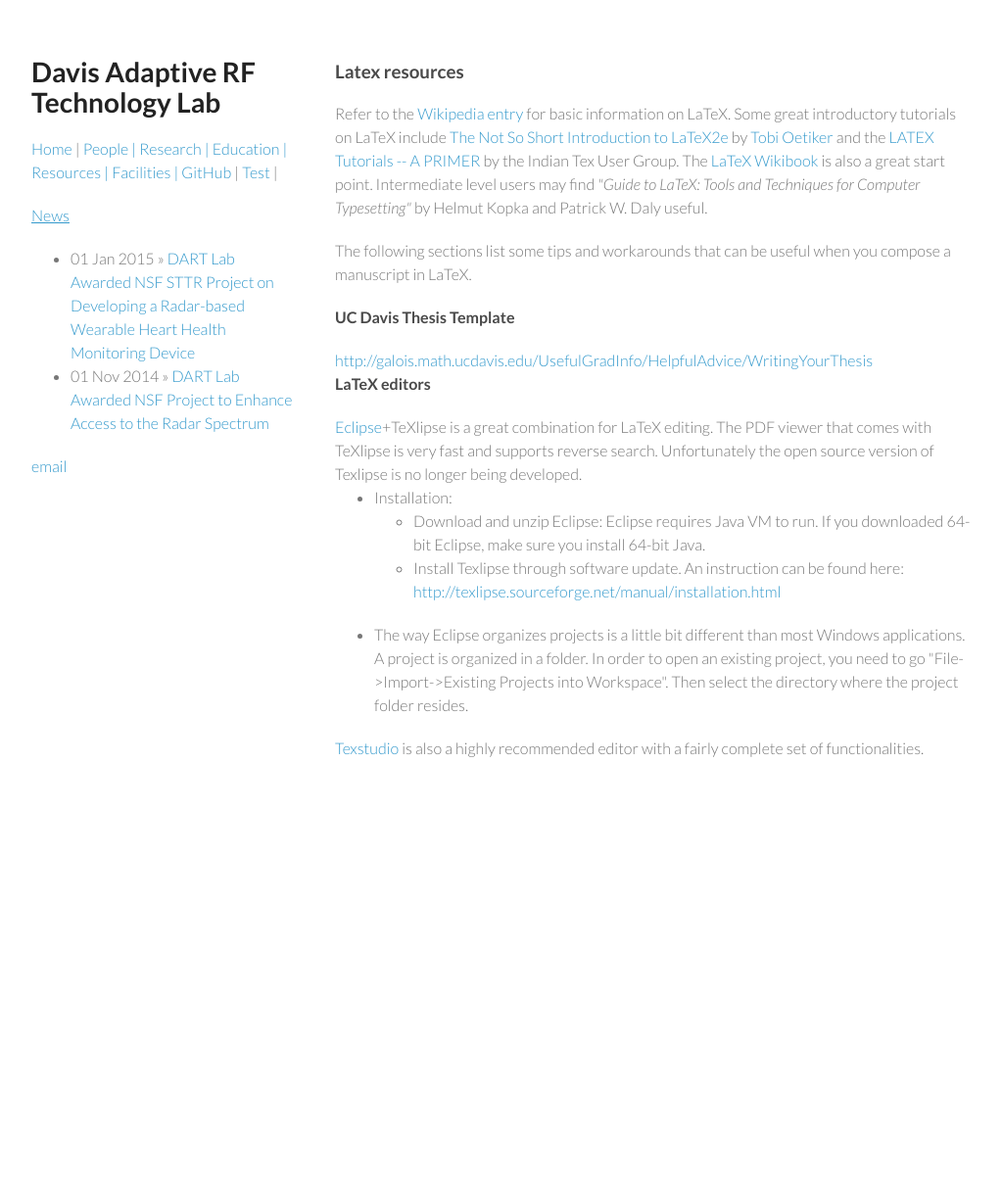
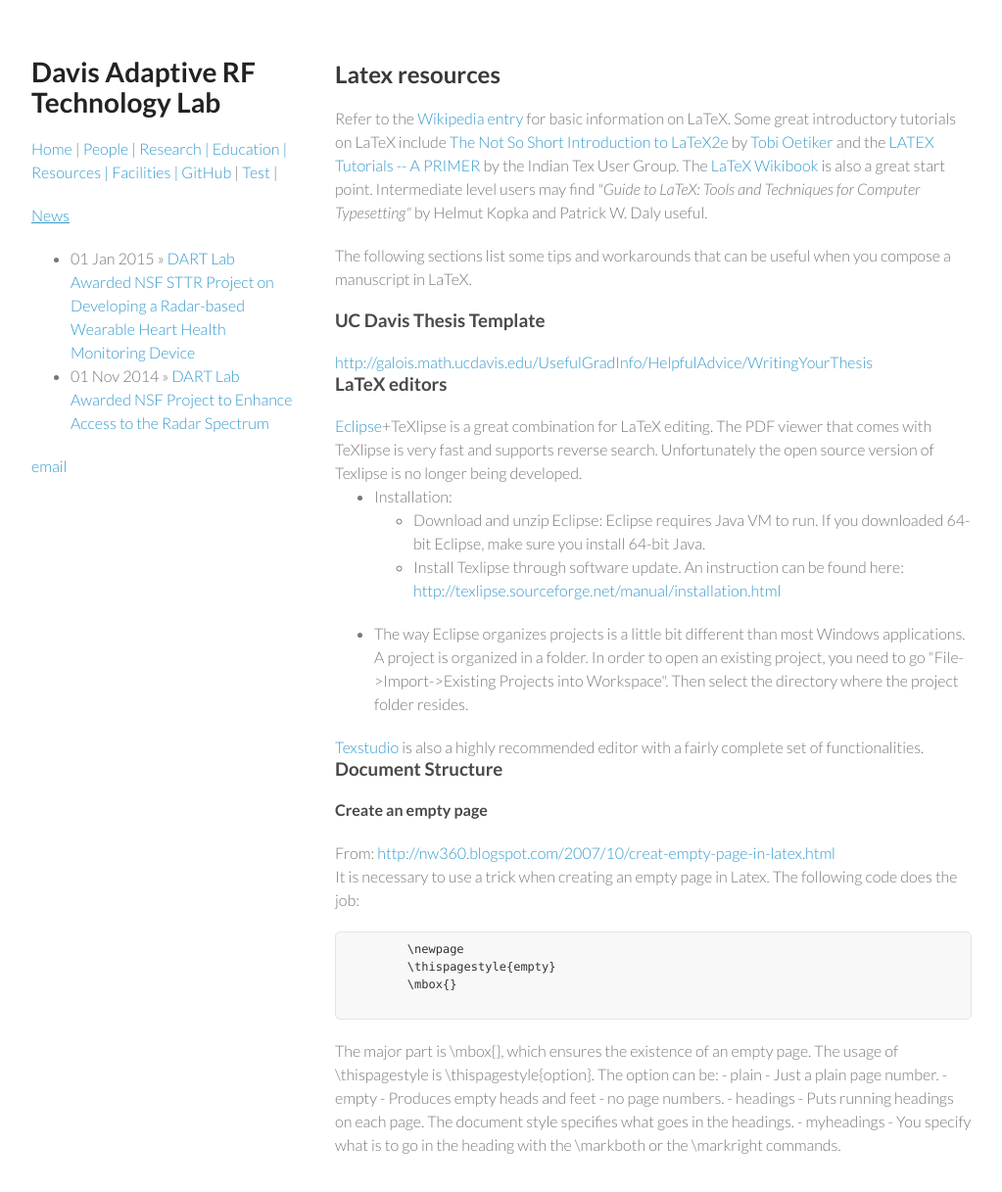
Before and after one commit to ucdart/ucdart.github.io, a Jekyll site: the page built from resources/latex.html, in a window 1280 px wide and 1231 px high. Shown: the top 1217 px of the window at 98% size, without its empty margins (128-1151 px from the left). Built offline with Jekyll 4.4.1, drawn with Linux system fonts in a browser that asks for light colours.

Commit message:
Updated latex.html

```diff
--- a/resources/latex.html
+++ b/resources/latex.html
@@ -4,7 +4,7 @@ title: Latex resources
 published: true
 ---
 
-<h3> {{ page.title}} </h3>
+<h2> {{ page.title}} </h2>
 <p>
 Refer to the <a class="ext" href="http://en.wikipedia.org/wiki/LaTeX">Wikipedia entry</a> for basic information on LaTeX. Some great introductory tutorials on LaTeX include <a class="ext" href="http://tobi.oetiker.ch/lshort/lshort.pdf">The Not So Short Introduction to LaTeX2e</a> by <a class="ext" href="http://tobi.oetiker.ch/hp/">Tobi Oetiker</a> and the <a href="https://www.tug.org/twg/mactex/tutorials/ltxprimer-1.0.pdf" target="_blank">LATEX Tutorials -- A PRIMER</a> by the Indian Tex User Group. The <a class="ext" href="http://en.wikibooks.org/wiki/LaTeX">LaTeX Wikibook</a> is also a great start point. Intermediate level users may find <em>"Guide to LaTeX: Tools and Techniques for Computer Typesetting"</em> by Helmut Kopka and Patrick W. Daly useful.<br/>
 </p>
@@ -13,11 +13,10 @@ Refer to the <a class="ext" href="http://en.wikipedia.org/wiki/LaTeX">Wikipedia
 The following sections list some tips and workarounds that can be useful when you compose a manuscript in LaTeX.<br/>
 </p>
 
-<h4> UC Davis Thesis Template </h4>
+<h3> UC Davis Thesis Template </h3>
 <a href="http://galois.math.ucdavis.edu/UsefulGradInfo/HelpfulAdvice/WritingYourThesis"> http://galois.math.ucdavis.edu/UsefulGradInfo/HelpfulAdvice/WritingYourThesis </a>
 
-<h4> LaTeX editors </h4>
-
+<h3> LaTeX editors </h3>
 <a href="https://eclipse.org/" target=_blank>Eclipse</a>+TeXlipse is a great combination for LaTeX editing. The PDF viewer that comes with TeXlipse is very fast and supports reverse search. Unfortunately the open source version of Texlipse is no longer being developed.
 
 <ul>
@@ -30,3 +29,25 @@ The following sections list some tips and workarounds that can be useful when yo
 </ul>
 
 <a href="http://texstudio.sourceforge.net/" target=_blank>Texstudio</a> is also a highly recommended editor with a fairly complete set of functionalities.
+
+<h3> Document Structure </h3>
+<h4> Create an empty page </h4>
+From: <a href="http://nw360.blogspot.com/2007/10/creat-empty-page-in-latex.html">http://nw360.blogspot.com/2007/10/creat-empty-page-in-latex.html</a>
+
+<p>It is necessary to use a trick when creating an empty page in Latex. The following code does the job:</p>
+
+<div class="code">
+  <pre>
+	\newpage
+	\thispagestyle{empty}
+	\mbox{}
+  </pre>
+</div>
+
+The major part is \mbox{}, which ensures the existence of an empty page.
+
+The usage of \thispagestyle is \thispagestyle{option}. The option can be:
+- plain - Just a plain page number.
+- empty - Produces empty heads and feet - no page numbers.
+- headings - Puts running headings on each page. The document style specifies what goes in the headings.
+- myheadings - You specify what is to go in the heading with the \markboth or the \markright commands.
```
